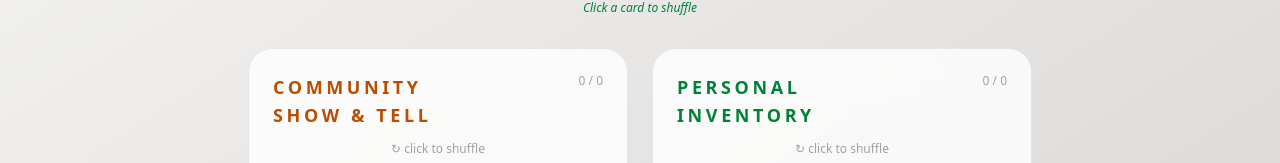
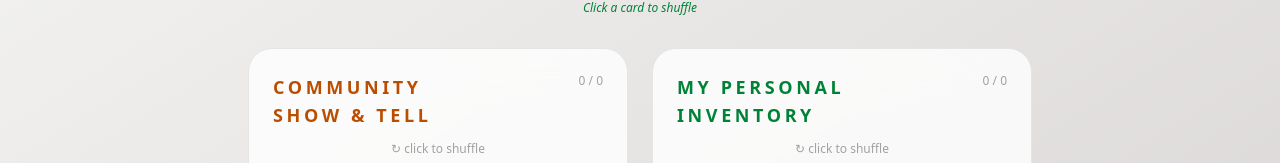
Before and after one commit to braedeigh/inventory-app, a React (Vite) app in the folder frontend/: page / in a window 1280 px wide. Shown: the part 266-429 px from the top of the page. Built offline with nearby package versions, Linux system fonts and the light colour scheme; no server answers.

Commit message:
Change 'Personal Inventory' to 'My Personal Inventory'

```diff
--- a/frontend/src/Landing.jsx
+++ b/frontend/src/Landing.jsx
@@ -221,7 +221,7 @@ function Landing({ list, communityList, token, setShowLogin, handleLogout }) {
         >
           <div className="flex justify-between items-start mb-3">
             <h3 className="text-lg font-semibold uppercase tracking-[0.2em] text-green-700 dark:text-green-600">
-              <span className="block">Personal</span>
+              <span className="block">My Personal</span>
               <span className="block">Inventory</span>
             </h3>
             <span className="text-xs text-neutral-400 dark:text-neutral-600">
```
